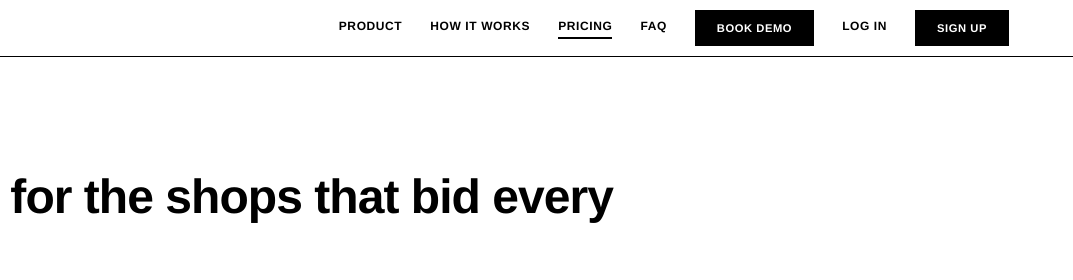
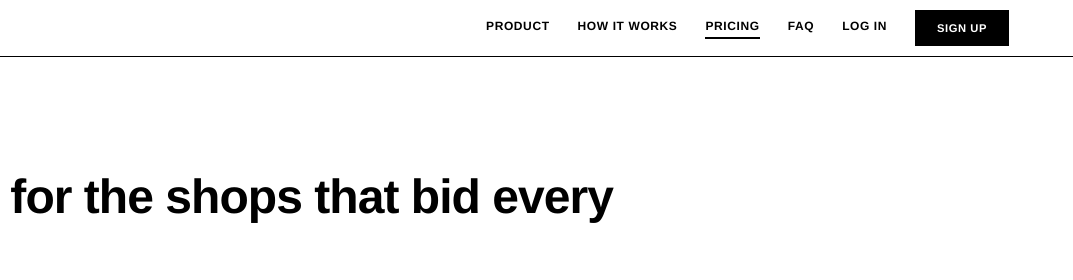
Before and after one commit to Mra454/bidframe-site, a plain HTML site: page pricing.html in a window 1280 px wide. Shown: the top 280 px of the page, 207-1280 px from the left. Drawn offline with Linux system fonts and the light colour scheme.

Commit message:
Remove Book Demo from top nav (keep hero/CTA demo links)
Co-Authored-By: Claude Opus 4.8 (1M context) <noreply@anthropic.com>

```diff
--- a/pricing.html
+++ b/pricing.html
@@ -181,7 +181,6 @@ h1, h2, h3, h4, h5, h6 { font-weight: 700; letter-spacing: -0.02em; line-height:
 <a href="index.html#how">How It Works</a>
 <a href="pricing.html" class="is-current">Pricing</a>
 <a href="index.html#faq">FAQ</a>
-<a href="index.html#demo" class="btn btn--primary btn--small">Book Demo</a>
 <a href="https://app.bidframe.co/login">Log in</a>
 <a href="https://app.bidframe.co/signup" class="btn btn--primary btn--small">Sign up</a>
 </div>
```
Also changed, not shown: index.html (+0 -1 lines), privacy.html (+0 -1 lines), security.html (+0 -1 lines).
